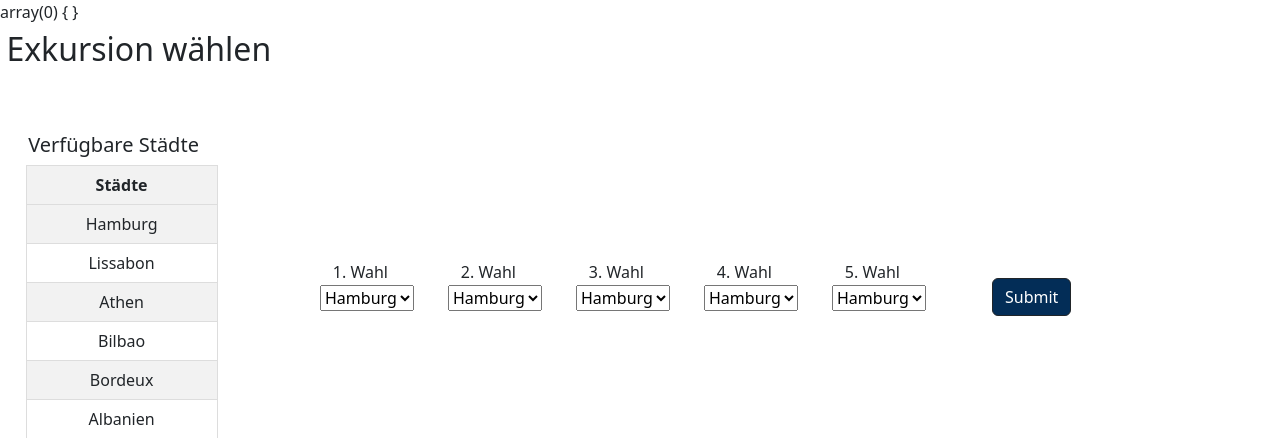
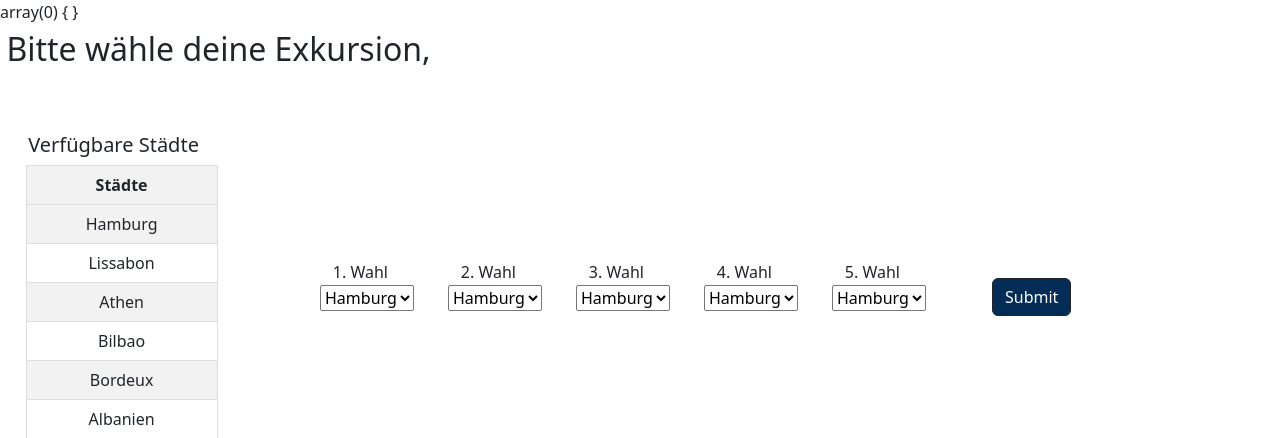
Before and after one commit to ErikSchluens/HSBA_Stundenplan, a PHP site: page /Excursion.php in a window 1280 px wide. Shown: the part 71-509 px from the top of the page. Run offline with PHP 8.4, Linux system fonts and the light colour scheme.

Commit message:
Update Excursion.php

```diff
--- a/Excursion.php
+++ b/Excursion.php
@@ -62,7 +62,7 @@ var_dump($_SESSION);
 ?>
 
     <title>Exkursion</title>
-    <h2 style="margin: 0.5%">Exkursion wählen</h2>
+    <h2 style="margin: 0.5%">Bitte wähle deine Exkursion, <?php echo $username ?></h2>
 
         <h5 style="margin-left: 2.2%; margin-top: 5%">Verfügbare Städte</h5>
             <table>
```
